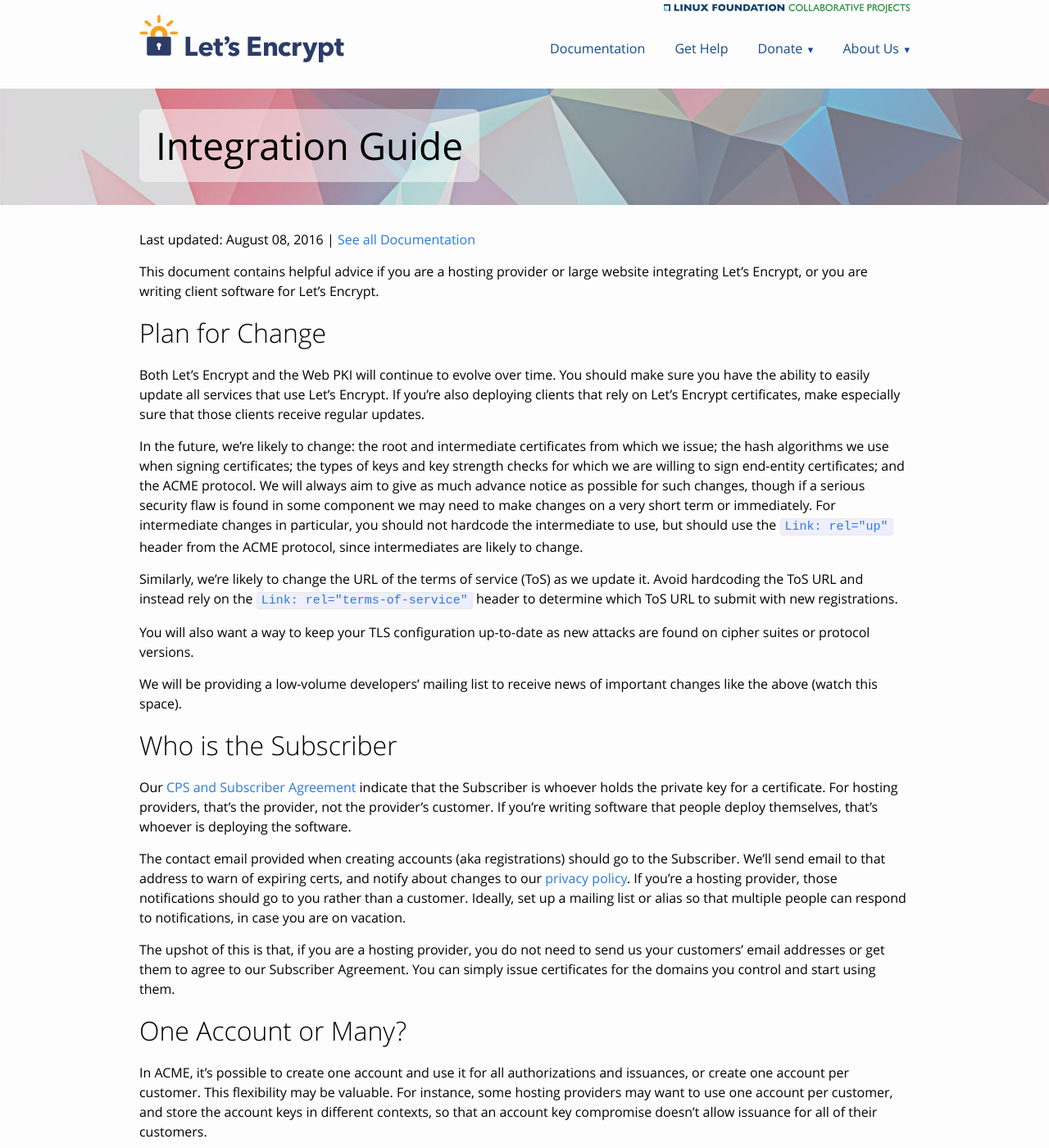
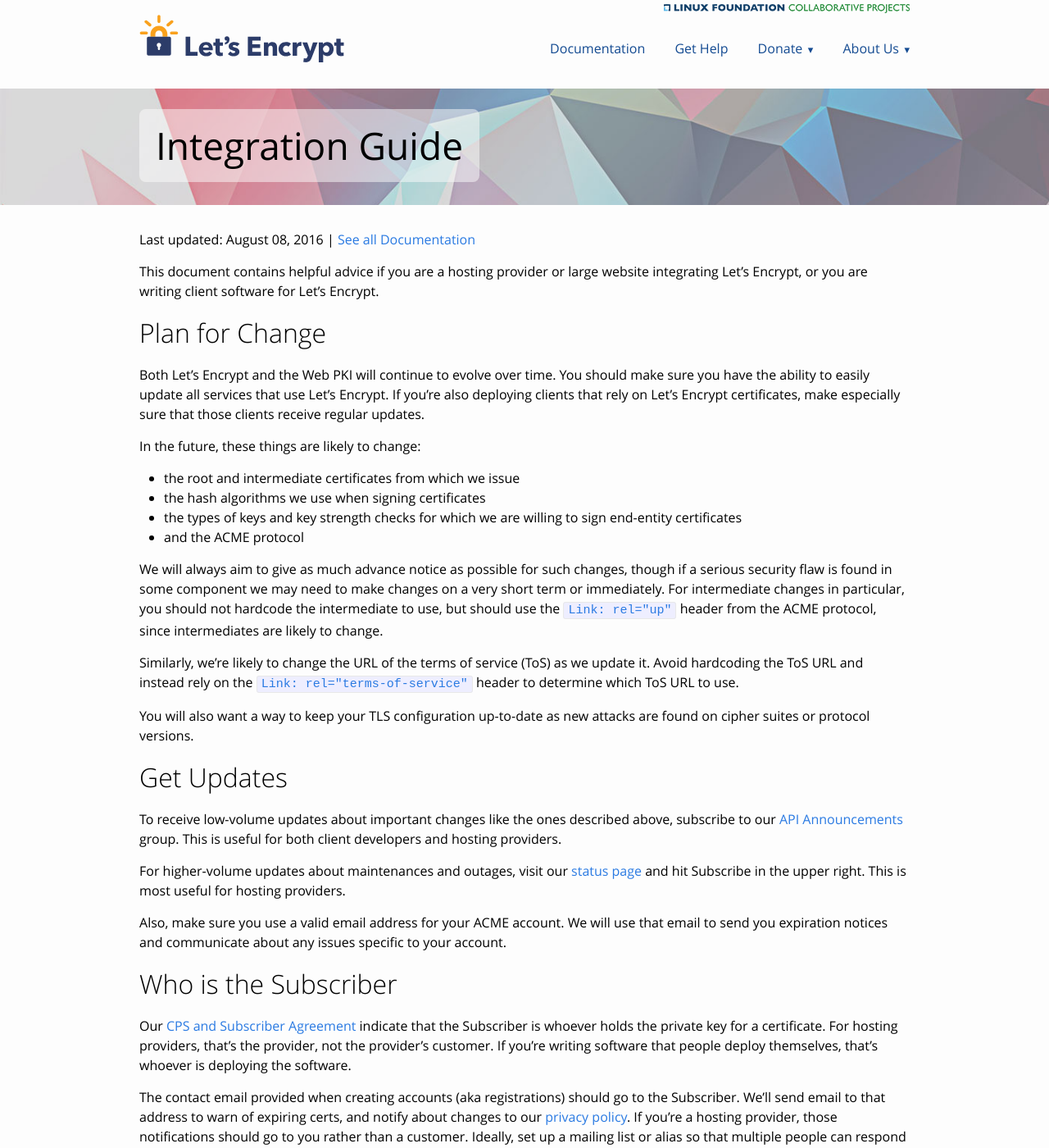
Before and after one commit to snowman1120/website, a Jekyll site: the page built from docs/integration-guide.md, in a window 1280 px wide and 1400 px high. Shown: the whole window at 82% size. Built offline with Jekyll 4.4.1, drawn with Linux system fonts in a browser that asks for light colours; some of the changed text lies outside the part shown.

Commit message:
Add retry info and API announcements page (#102)
* Add retry info to integration guide.

* Improve backoff descriptions, add announcement page.

```diff
--- a/docs/integration-guide.md
+++ b/docs/integration-guide.md
@@ -14,13 +14,33 @@ This document contains helpful advice if you are a hosting provider or large web
 
 Both Let's Encrypt and the Web PKI will continue to evolve over time.  You should make sure you have the ability to easily update all services that use Let's Encrypt. If you're also deploying clients that rely on Let's Encrypt certificates, make especially sure that those clients receive regular updates.
 
-In the future, we're likely to change: the root and intermediate certificates from which we issue; the hash algorithms we use when signing certificates; the types of keys and key strength checks for which we are willing to sign end-entity certificates; and the ACME protocol. We will always aim to give as much advance notice as possible for such changes, though if a serious security flaw is found in some component we may need to make changes on a very short term or immediately. For intermediate changes in particular, you should not hardcode the intermediate to use, but should use the [`Link: rel="up"`](https://tools.ietf.org/html/draft-ietf-acme-acme-03#section-6.3.1) header from the ACME protocol, since intermediates are likely to change.
+In the future, these things are likely to change:
 
-Similarly, we're likely to change the URL of the terms of service (ToS) as we update it. Avoid hardcoding the ToS URL and instead rely on the [`Link: rel="terms-of-service"`](https://tools.ietf.org/html/draft-ietf-acme-acme-03#section-6.2) header to determine which ToS URL to submit with new registrations.
+  * the root and intermediate certificates from which we issue
+  * the hash algorithms we use when signing certificates
+  * the types of keys and key strength checks for which we are willing to sign end-entity certificates
+  * and the ACME protocol
+
+We will always aim to give as much advance notice as possible for such changes, though if a serious security flaw is found in some component we may need to make changes on a very short term or immediately. For intermediate changes in particular, you should not hardcode the intermediate to use, but should use the [`Link: rel="up"`](https://tools.ietf.org/html/draft-ietf-acme-acme-03#section-6.3.1) header from the ACME protocol, since intermediates are likely to change.
+
+Similarly, we're likely to change the URL of the terms of service (ToS) as we update it. Avoid hardcoding the ToS URL and instead rely on the [`Link: rel="terms-of-service"`](https://tools.ietf.org/html/draft-ietf-acme-acme-03#section-6.2) header to determine which ToS URL to use.
 
 You will also want a way to keep your TLS configuration up-to-date as new attacks are found on cipher suites or protocol versions.
 
-We will be providing a low-volume developers' mailing list to receive news of important changes like the above (watch this space).
+# Get Updates
+
+To receive low-volume updates about important changes like the ones described
+above, subscribe to our
+[API Announcements](https://community.letsencrypt.org/t/about-the-api-announcements-category/23836) group.
+This is useful for both client developers and hosting providers.
+
+For higher-volume updates about maintenances and outages, visit our [status
+page](https://letsencrypt.status.io/) and hit Subscribe in the upper right. This
+is most useful for hosting providers.
+
+Also, make sure you use a valid email address for your ACME account. We will use
+that email to send you expiration notices and communicate about any issues
+specific to your account.
 
 # Who is the Subscriber
 
@@ -122,7 +142,20 @@ quickly, which is fine. You can then spread out renewal times by doing a
 one-time process of renewing some certificates 1 day ahead of when you would
 normally renew, some of them 2 days ahead, and so on.
 
+# Retrying failures
+
 Renewal failure should not be treated as a fatal error. You should implement
 graceful retry logic in your issuing services using an exponential backoff
-pattern. However, errors should be sent to the administrator in charge, in order
-to see if problems need fixing.
+pattern, maxing out at once per day per certificate. For instance, a reasonable
+backoff schedul would be: 1st retry after one minute, 2nd retry after ten
+minutes, third retry after 100 minutes, 4th and subsequent retries after one
+day. You should of course have a way for administrators to
+request early retries on a per-domain or global basis.
+
+Backoffs on retry means that your issuance software should keep track of
+failures as well as successes, and check if there was a recent failure before
+attempting a fresh issuance. There's no point in attempting issuance hundreds
+of times per hour, since repeated failures are likely to be persistent.
+
+All errors should be sent to the administrator in charge, in order to see if
+specific problems need fixing.
```
Also changed, not shown: docs/index.md (+1 -0 lines).
